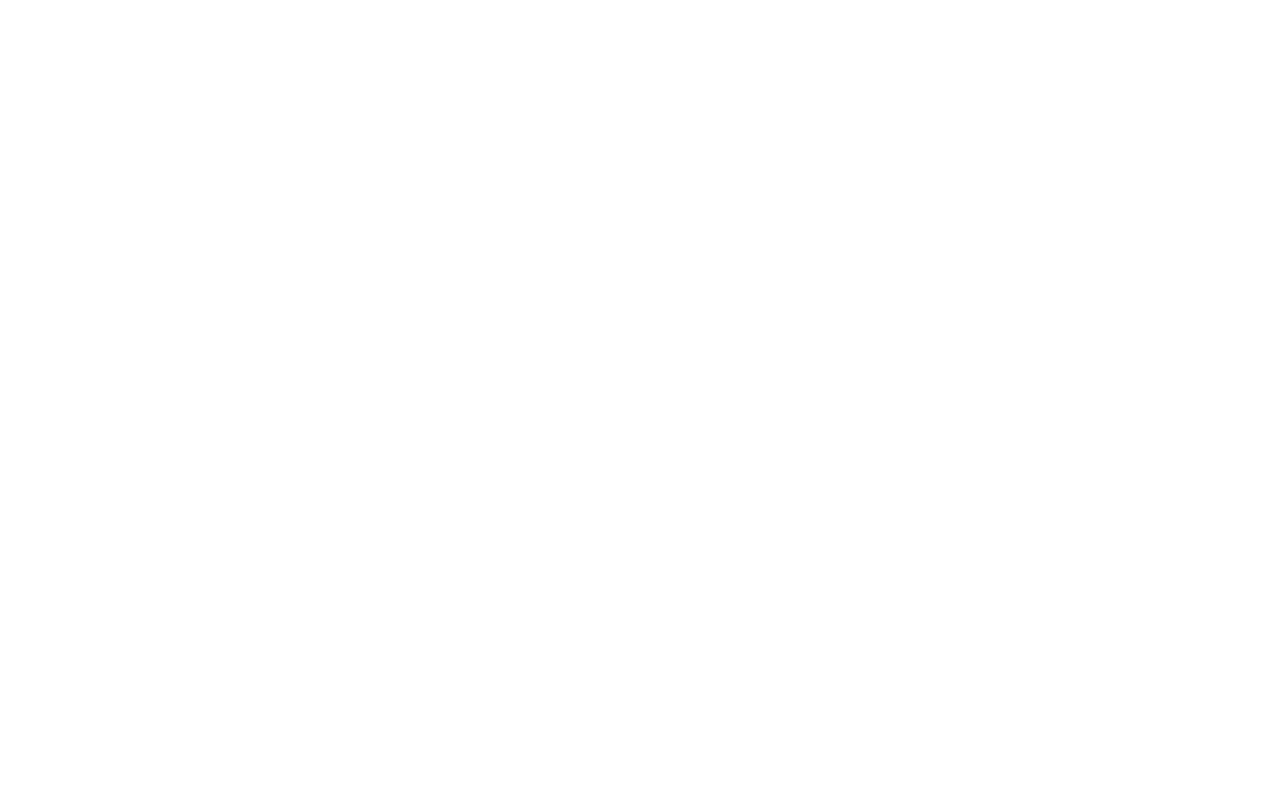
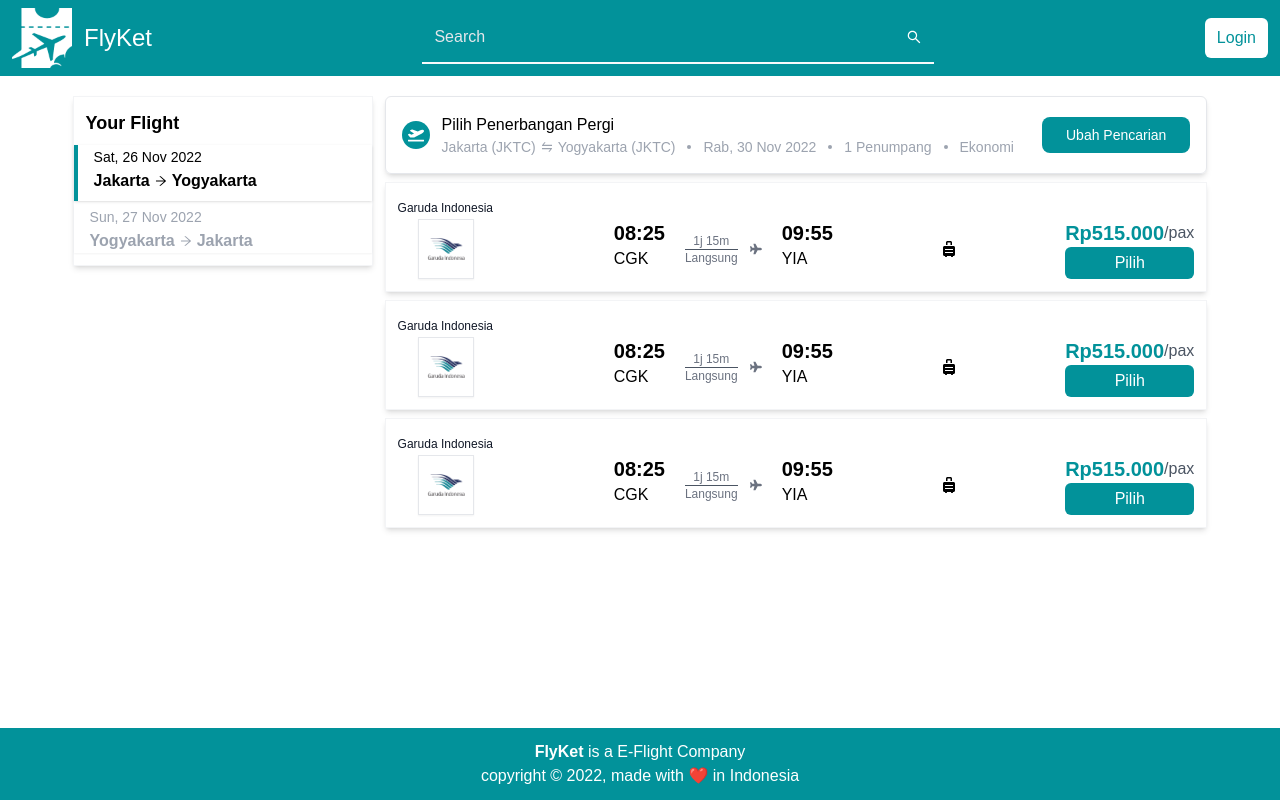
Before and after one commit to azarnuzy/E-Flight-Final-Project, a React (Create React App) app: page /pesawat/search in a window 1280 px wide. Before the commit this address had no page. Built offline with nearby package versions, Linux system fonts and the light colour scheme; what tailwindcss-font-inter would draw is missing.

Commit message:
add flight list page display

```diff
--- /dev/null
+++ b/src/components/FlightList/CardFlight.js
@@ -0,0 +1,49 @@
+import React from 'react';
+import { FaPlane, FaSuitcaseRolling } from 'react-icons/fa';
+import garudaLogo from '../../assets/garuda-logo.png';
+
+export default function CardFlight() {
+  return (
+    <div className="shadow-md border-gray-100 p-3 border-solid border-[1px] mt-2">
+      <span className="text-xs text-gray-900">Garuda Indonesia</span>
+      <div className="flex justify-between">
+        <div className="border w-14 p-2 border-solid shadow-sm  flex items-center justify-center mr-3 ml-5">
+          <img src={garudaLogo} alt="" />
+        </div>
+        <div className="flex gap-5 ml-5">
+          <div className="flex flex-col">
+            <span className="text-xl font-semibold">08:25</span>
+            <span className="text-md">CGK</span>
+          </div>
+          <div className="flex justify-center flex-col items-center">
+            <span className="text-gray-500 text-xs">1j 15m</span>
+            <span className="w-full h-[1px] bg-gray-600"></span>
+            <span className="text-gray-500 text-xs">Langsung</span>
+          </div>
+          <div className="flex items-center -ml-2">
+            <FaPlane className="text-gray-500 text-xs " />
+          </div>
+
+          <div className="flex flex-col">
+            <span className="text-xl font-semibold">09:55</span>
+            <span className="text-md">YIA</span>
+          </div>
+        </div>
+        <div className="flex items-center">
+          <FaSuitcaseRolling />
+        </div>
+        <div className="flex flex-col justify-center">
+          <div className="flex items-center">
+            <span className="text-xl font-semibold text-primary">
+              Rp515.000
+            </span>
+            <span className="text-gray-600 font-medium">/pax</span>
+          </div>
+          <button className="py-1 px-8 text-white bg-primary rounded-md">
+            Pilih
+          </button>
+        </div>
+      </div>
+    </div>
+  );
+}
--- /dev/null
+++ b/src/components/FlightList/FlightSearch.js
@@ -0,0 +1,52 @@
+import React from 'react';
+import { AiOutlineSwap } from 'react-icons/ai';
+import { FaPlaneDeparture } from 'react-icons/fa';
+import { useNavigate } from 'react-router-dom';
+
+export default function FlightSearch() {
+  const navigate = useNavigate();
+  return (
+    <div className="w-full mx-auto mt-24">
+      <div className="rounded-md shadow-md border-gray-200 border-[1px]  border-solid  p-4 flex items-center justify-center gap-3">
+        <div className="flex items-center text-white w-7 h-7 justify-center bg-primary rounded-full">
+          <FaPlaneDeparture />
+        </div>
+        <div className="flex items-start flex-col justify-center">
+          <span>Pilih Penerbangan Pergi</span>
+          <div className="flex gap-3 text-gray-400 text-sm">
+            <div className="flex gap-1">
+              <span>Jakarta (JKTC)</span>
+              <div className="flex items-center">
+                <AiOutlineSwap />
+              </div>
+
+              <span>Yogyakarta (JKTC)</span>
+            </div>
+            <div className="flex items-center">
+              <span className="h-[4px] w-[4px] bg-gray-400 rounded-full"></span>
+            </div>
+            <span>Rab, 30 Nov 2022</span>
+            <div className="flex items-center">
+              <span className="h-[4px] w-[4px] bg-gray-400 rounded-full"></span>
+            </div>
+            <span>1 Penumpang</span>
+            <div className="flex items-center">
+              <span className="h-[4px] w-[4px] bg-gray-400 rounded-full"></span>
+            </div>
+            <span>Ekonomi</span>
+          </div>
+        </div>
+        <div className="flex justify-end ml-4   ">
+          <button
+            onClick={() => {
+              navigate('/pesawat/search');
+            }}
+            className=" rounded-lg bg-primary text-white py-2 text-sm px-6"
+          >
+            Ubah Pencarian
+          </button>
+        </div>
+      </div>
+    </div>
+  );
+}
--- /dev/null
+++ b/src/components/FlightList/UserFlight.js
@@ -0,0 +1,30 @@
+import React from 'react';
+import { AiOutlineArrowRight } from 'react-icons/ai';
+
+export default function UserFlight() {
+  return (
+    <div className=" w-1/4 mt-24 h-fit shadow-md border-gray-100 border-solid border-[1px] py-3">
+      <div className="ml-30">
+        <h2 className="text-lg font-bold pl-3 mb-2">Your Flight</h2>
+        <div className="w-full shadow flex mb-1">
+          <div className="mr-4 h-14 w-1 bg-primary"></div>
+          <div className="">
+            <span className="text-sm">Sat, 26 Nov 2022</span>
+            <span className="flex items-center font-bold gap-1">
+              Jakarta <AiOutlineArrowRight className="text-sm" /> Yogyakarta
+            </span>
+          </div>
+        </div>
+        <div className="w-full shadow-sm flex text-gray-400">
+          {/* <div className="mr-4 h-14 w-1 bg-primary"></div> */}
+          <div className="ml-4">
+            <span className="text-sm">Sun, 27 Nov 2022</span>
+            <span className="flex items-center font-bold gap-1">
+              Yogyakarta <AiOutlineArrowRight className="text-sm" /> Jakarta
+            </span>
+          </div>
+        </div>
+      </div>
+    </div>
+  );
+}
--- a/src/components/Home/FormFlight.js
+++ b/src/components/Home/FormFlight.js
@@ -1,6 +1,7 @@
 import { Switch } from '@headlessui/react';
 import React, { useState } from 'react';
 import { FaCalendarAlt } from 'react-icons/fa';
+import { useNavigate } from 'react-router-dom';
 import ComboboxFilterPlane from './ComboboxFilterPlace';
 import DatePickerDepart, { DatePickerReturn } from './DatePickerComponent';
 import InputPassengers from './InputPassengers';
@@ -17,6 +18,8 @@ const places = [
 
 export default function FormFlight() {
   const [enabled, setEnabled] = useState(false);
+  const navigate = useNavigate();
+
   return (
     <div className="md:w-3/4 w-full mx-auto mb-10 md:shadow-md bg-white md:rounded-md p-5">
       <div className="grid grid-cols-1 md:grid-cols-2 lg:grid-cols-3  justify-between gap-3">
@@ -60,7 +63,12 @@ export default function FormFlight() {
         </div>
       </div>
       <div className="w-full flex justify-end mt-3">
-        <button className=" rounded-lg bg-primary text-white py-2 text-sm px-8">
+        <button
+          onClick={() => {
+            navigate('/pesawat/search');
+          }}
+          className=" rounded-lg bg-primary text-white py-2 text-sm px-8"
+        >
           Cari Penerbangan
         </button>
       </div>
--- a/src/components/Navbar/Navbar.js
+++ b/src/components/Navbar/Navbar.js
@@ -2,12 +2,13 @@ import React from 'react';
 import { Link } from 'react-router-dom';
 import logo from '../../assets/Logo.png';
 import { AiOutlineSearch } from 'react-icons/ai';
-import { useNavigate} from "react-router-dom"
+import { useNavigate } from 'react-router-dom';
 
 export default function Navbar() {
-  const navigate = useNavigate()
+  const navigate = useNavigate();
   return (
-    <div className="w-full bg-primary flex justify-between px-3 fixed top-0 z-10">
+    <div className="w-full bg-primary  px-3 fixed top-0 z-10">
+      <div className="max-w-[1280px] mx-auto flex justify-between">
         <Link to={'/'} className="flex items-center gap-3 my-2 ">
           <img src={logo} alt="" className="w-[60px]" />{' '}
           <span className="text-white text-2xl">FlyKet</span>
@@ -31,10 +32,14 @@ export default function Navbar() {
           </label>
         </div>
         <div className="flex gap-3 items-center">
-        <button className="text-primary bg-white py-2 px-3 rounded-md" onClick={() => navigate(`/login`)}>
+          <button
+            className="text-primary bg-white py-2 px-3 rounded-md"
+            onClick={() => navigate(`/login`)}
+          >
             Login
           </button>
         </div>
       </div>
+    </div>
   );
 }
--- a/src/config/RoutesComponents.js
+++ b/src/config/RoutesComponents.js
@@ -1,9 +1,8 @@
 import React from 'react';
 import { Route, Routes } from 'react-router-dom';
-import Footer from '../components/Footer/Footer';
-import Navbar from '../components/Navbar/Navbar';
 import { Login } from '../pages/Authentication/Login';
 import { Register } from '../pages/Authentication/Register';
+import FlightList from '../pages/FlightList';
 import Home from '../pages/Home';
 
 export default function RoutesComponents() {
@@ -12,6 +11,7 @@ export default function RoutesComponents() {
       <Route path="/login" element={<Login />} />
       <Route path="/signup" element={<Register />} />
       <Route path="/" element={<Home />} />
+      <Route path="/pesawat/search" element={<FlightList />} />
     </Routes>
   );
 }
--- /dev/null
+++ b/src/pages/FlightList.js
@@ -0,0 +1,26 @@
+import React from 'react';
+import CardFlight from '../components/FlightList/CardFlight';
+import FlightSearch from '../components/FlightList/FlightSearch';
+import UserFlight from '../components/FlightList/UserFlight';
+import Footer from '../components/Footer/Footer';
+import Navbar from '../components/Navbar/Navbar';
+
+export default function FlightList() {
+  return (
+    <div>
+      <Navbar />
+      <div className="max-w-[1280px] w-full mx-auto flex">
+        <div className="flex mx-10 w-full gap-3 justify-center">
+          <UserFlight />
+          <div>
+            <FlightSearch />
+            <CardFlight />
+            <CardFlight />
+            <CardFlight />
+          </div>
+        </div>
+      </div>
+      <Footer />
+    </div>
+  );
+}
```
Also changed, not shown: src/pages/Authentication/Register.js (+75 -45 lines), src/assets/garuda-logo.png (added). Lines whose indentation alone changed are shown as unchanged.
